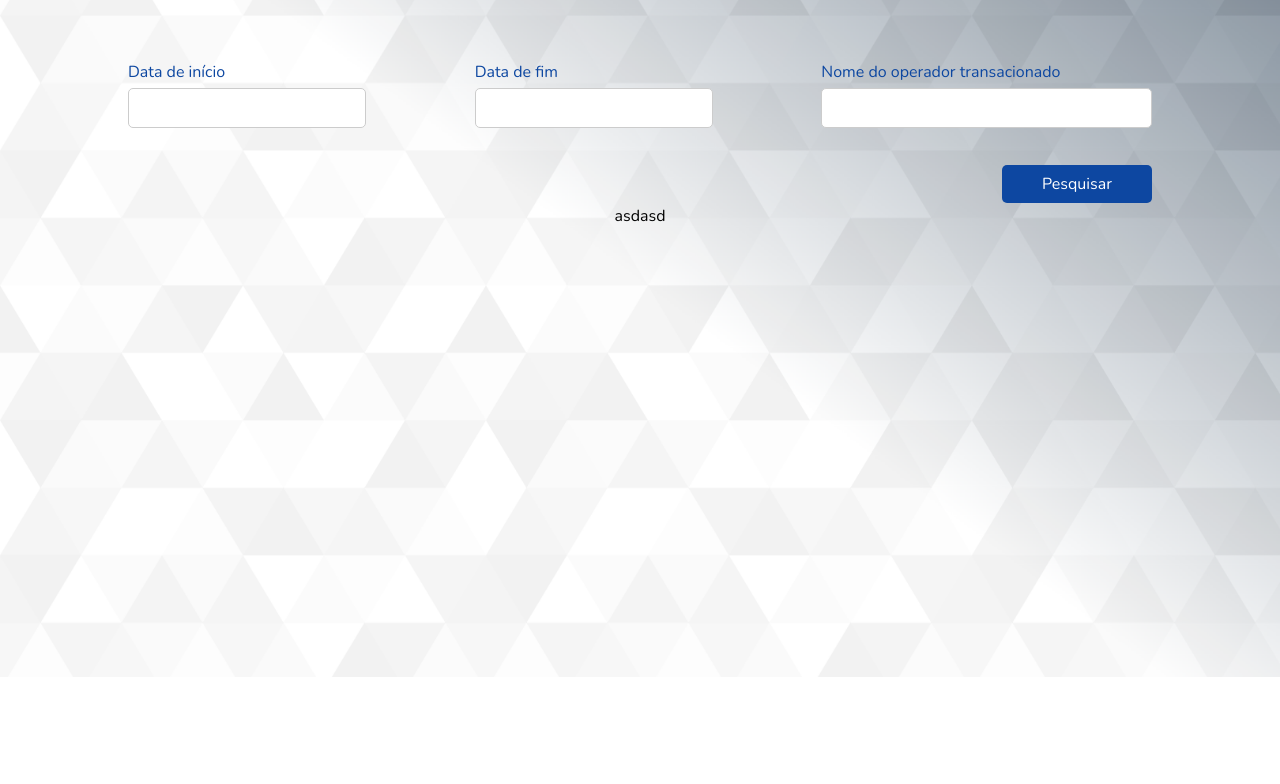
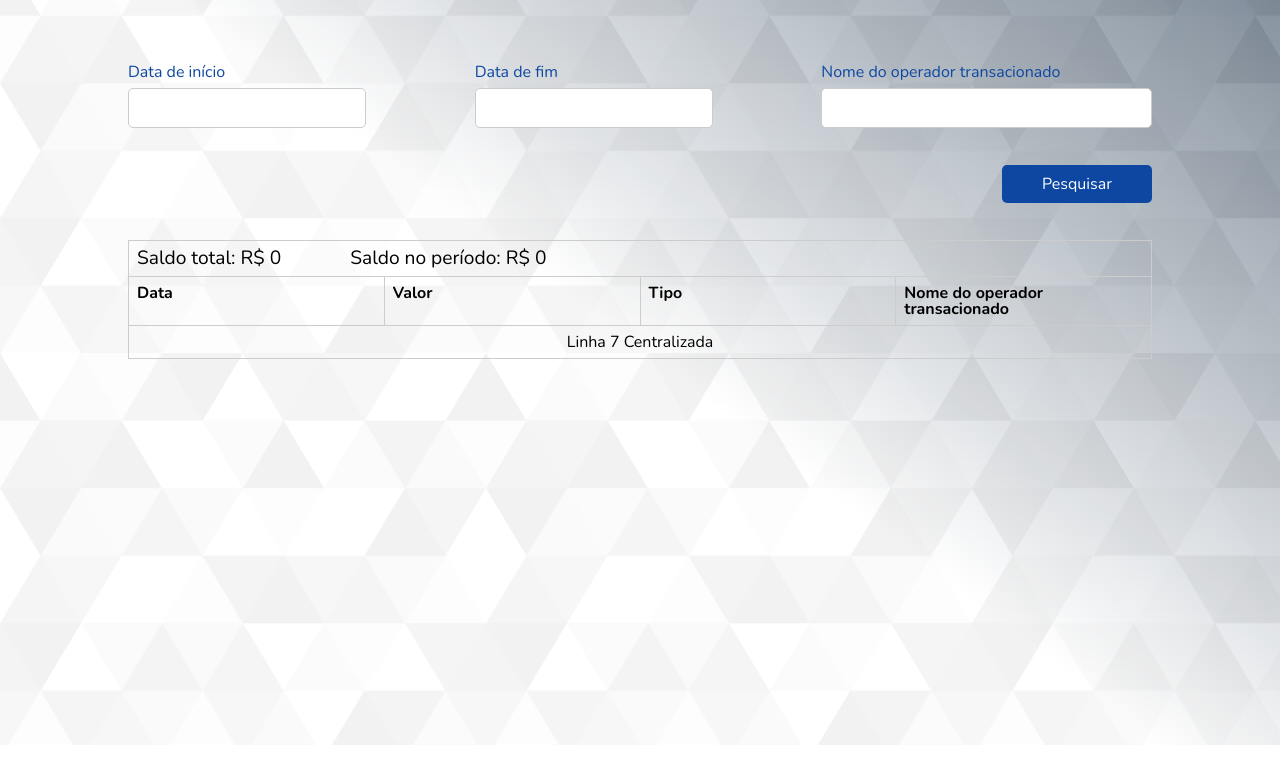
Before and after one commit to thipereira02/Desafio_Supera_5_Front, a React (Create React App) app: page /statement in a window 1280 px wide. Shown: the top 784 px of the page. Built offline with nearby package versions, Linux system fonts and the light colour scheme.

Commit message:
editing Transfers component to render transfers

```diff
--- a/package.json
+++ b/package.json
@@ -11,6 +11,7 @@
     "@types/react": "^18.2.15",
     "@types/react-dom": "^18.2.7",
     "axios": "^1.4.0",
+    "date-fns": "^2.30.0",
     "react": "^18.2.0",
     "react-datepicker": "^4.16.0",
     "react-dom": "^18.2.0",
@@ -46,6 +47,7 @@
     ]
   },
   "devDependencies": {
+    "@types/date-fns": "^2.6.0",
     "@types/react-datepicker": "^4.11.2",
     "@typescript-eslint/eslint-plugin": "^5.62.0",
     "eslint": "^8.45.0",
--- a/src/components/Transfers.tsx
+++ b/src/components/Transfers.tsx
@@ -1,8 +1,74 @@
-import React from "react";
+import React, { useContext } from "react";
 import styled from "styled-components";
+import { format } from "date-fns";
+
+import TransfersContext from "../contexts/TransfersContext";
 
 export default function Transfers() {
+	const { transfersData } = useContext(TransfersContext);
+	const periodBalance = transfersData.transfers.reduce((acc, transfer) => acc + transfer.valor, 0).toLocaleString("pt-BR");
+
+
 	return (
-		<h1>asdasd</h1>
+		<TableContainer>
+			<tbody>
+				<FirstRow>
+					<td colSpan={4}>
+						<span>Saldo total: R$ {transfersData.totalBalance.toLocaleString("pt-BR")} </span> <span>Saldo no período: R$ {periodBalance}</span>
+					</td>
+				</FirstRow>
+				<TableHeaderRow>
+					<td>Data</td>
+					<td>Valor</td>
+					<td>Tipo</td>
+					<td>Nome do operador transacionado</td>
+				</TableHeaderRow>
+				{transfersData.transfers.map((transfer, index) => (
+					<TableRow key={index}>
+						<td>{format(new Date(transfer.dataTransferencia), "dd/MM/yyyy")}</td>
+						<td>R$ {transfer.valor.toLocaleString("pt-BR", { minimumFractionDigits: 2 })}</td>
+						<td>{transfer.tipo}</td>
+						<td>{transfer.nomeOperadorTransacao || ""}</td>
+					</TableRow>
+				))}
+				<LastRow>
+					<td colSpan={4}>Linha 7 Centralizada</td>
+				</LastRow>
+			</tbody>
+		</TableContainer>
 	);
 }
+
+const TableContainer = styled.table`
+	width: 100%;
+	border-collapse: collapse;
+	margin-top: 2rem;
+`;
+
+const TableRow = styled.tr`
+	td {
+		padding: 8px;
+		border: 1px solid #ccc;
+	}
+`;
+
+const FirstRow = styled(TableRow)`
+	span {
+		font-size: 1.2rem;
+		margin-right: 4rem;
+	}
+`;
+
+const TableHeaderRow = styled(TableRow)`
+	td {
+		width: 25%;
+		text-align: left;
+		font-weight: 700;
+	}
+`;
+
+const LastRow = styled(TableRow)`
+	td {
+		text-align: center;
+	}
+`;
```
Also changed, not shown: 1 other file (tests, documents, lock files or other folders).
